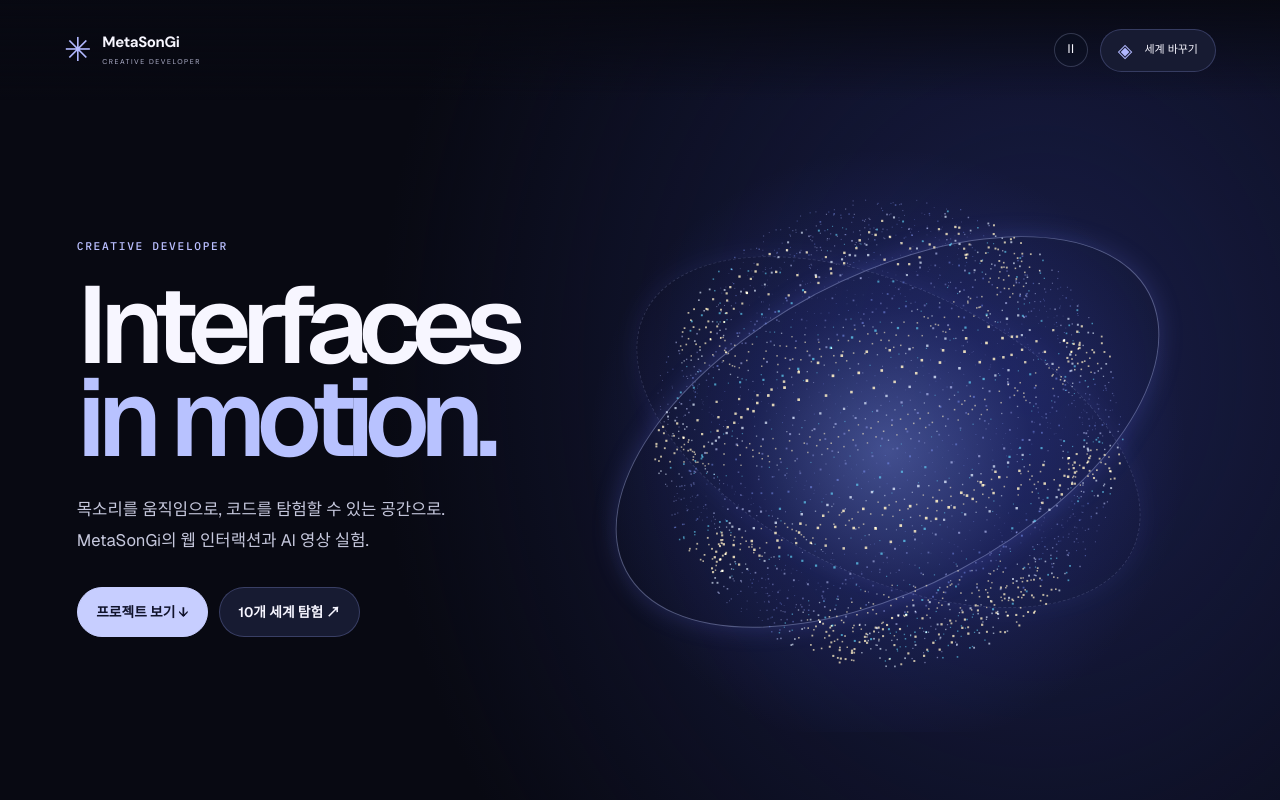
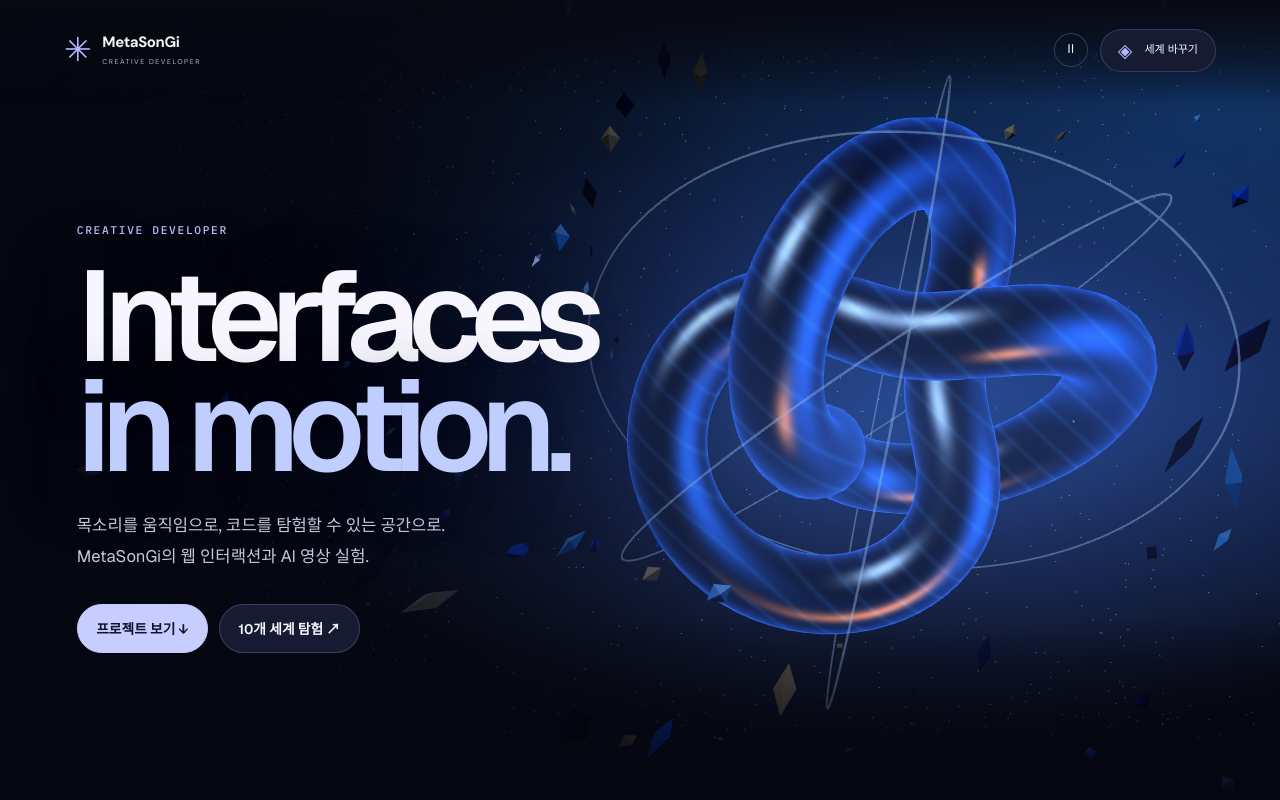
Before and after one commit to MetaSonGi/metasongi-motion-portfolio, a plain HTML site: page docs/index.html in a window 1280 px wide. Shown: the top 800 px of the page. Drawn offline with nearby package versions, Linux system fonts and the light colour scheme; animation ran at ten frames a second.

Commit message:
Build a cinematic WebGL opening for the portfolio

```diff
--- a/docs/experience.js
+++ b/docs/experience.js
@@ -1,4 +1,4 @@
-import { mountLanding } from './landing.js?v=motion-1';
+import { mountLanding } from './landing.js?v=motion-2';
 import { createScene } from './scenes.js?v=ten-worlds-1';
 import { worldCatalog,worldIds,buildWorldMenu } from './world-catalog.js?v=ten-worlds-1';
 import { mountExtraWorld } from './worlds-extra.js?v=ten-worlds-1';
--- /dev/null
+++ b/docs/landing-scene.js
@@ -0,0 +1,134 @@
+import * as THREE from 'three';
+
+export function createLandingScene(canvas) {
+  const renderer = new THREE.WebGLRenderer({ canvas, alpha: true, antialias: true });
+  renderer.setPixelRatio(Math.min(devicePixelRatio, 1.6));
+  renderer.toneMapping = THREE.ACESFilmicToneMapping;
+  renderer.toneMappingExposure = 1.45;
+
+  const scene = new THREE.Scene();
+  const camera = new THREE.PerspectiveCamera(43, 1, .08, 100);
+  const sculpture = new THREE.Group();
+  scene.add(sculpture);
+  const geometry = new THREE.TorusKnotGeometry(1.76, .46, 210, 18, 2, 3);
+  const surface = new THREE.ShaderMaterial({
+    uniforms: { time: { value: 0 }, travel: { value: 0 } },
+    vertexShader: `
+      varying vec3 normalView, positionView, point;
+      void main() {
+        point = position;
+        normalView = normalize(normalMatrix * normal);
+        vec4 local = modelViewMatrix * vec4(position, 1.);
+        positionView = local.xyz;
+        gl_Position = projectionMatrix * local;
+      }`,
+    fragmentShader: `
+      uniform float time, travel;
+      varying vec3 normalView, positionView, point;
+      void main() {
+        vec3 n = normalize(normalView);
+        vec3 view = normalize(-positionView);
+        vec3 mirror = reflect(-view, n);
+        float rim = pow(1. - max(0., dot(n, view)), 2.0);
+        float sheet = pow(max(0., dot(mirror, normalize(vec3(-.65,.65,.55)))), 12.);
+        float blue = pow(max(0., dot(mirror, normalize(vec3(.85,-.25,.48)))), 4.);
+        float gold = pow(max(0., dot(mirror, normalize(vec3(.2,-.85,.45)))), 22.);
+        float stripes = pow(.5 + .5 * sin(20. * point.y + 8. * point.x - time * 1.4), 12.);
+        vec3 color = vec3(.025,.045,.13) + rim * vec3(.14,.36,.9);
+        color += sheet * vec3(.72,.88,1.) + blue * vec3(.12,.37,.95);
+        color += gold * vec3(.95,.48,.17) + stripes * (.1 + travel * .42) * vec3(.22,.63,1.);
+        gl_FragColor = vec4(color, 1.);
+      }`,
+  });
+  sculpture.add(new THREE.Mesh(geometry, surface));
+
+  const rings = new THREE.Group();
+  sculpture.add(rings);
+  const ringGeometry = new THREE.TorusGeometry(3.45, .011, 5, 180);
+  const ringMaterial = new THREE.MeshBasicMaterial({ color: 0x70a4ff, transparent: true, opacity: .42 });
+  for (let index = 0; index < 3; index++) {
+    const ring = new THREE.Mesh(ringGeometry, ringMaterial);
+    ring.rotation.set(.45 + index * .47, .2 + index * .82, .3);
+    rings.add(ring);
+  }
+
+  const debris = new THREE.Group();
+  scene.add(debris);
+  const shardGeometry = new THREE.OctahedronGeometry(1);
+  const shardMaterials = [0x4d8dff, 0xaed5ff, 0x192454, 0xffbc79].map(color =>
+    new THREE.MeshStandardMaterial({ color, metalness: .72, roughness: .27, flatShading: true }));
+  const debrisPositions = [];
+  const goldenAngle = Math.PI * (3 - Math.sqrt(5));
+  for (let index = 0; index < 86; index++) {
+    const angle = index * goldenAngle;
+    const radius = 3.3 + (index % 11) * .43;
+    const shard = new THREE.Mesh(shardGeometry, shardMaterials[index % shardMaterials.length]);
+    const size = .034 + (index % 7) * .026;
+    shard.scale.set(size * (1 + index % 3), size, size * .72);
+    shard.rotation.set(angle, angle / 2, index);
+    debris.add(shard);
+    debrisPositions.push({ angle, radius, z: Math.sin(index * 12.47) * 5 });
+  }
+  scene.add(new THREE.HemisphereLight(0xabcfff, 0x272447, 2));
+  const key = new THREE.PointLight(0x5599ff, 130, 23);
+  key.position.set(2, 4, 5);
+  scene.add(key);
+
+  const starlight = new Float32Array(1500 * 3);
+  for (let index = 0; index < 1500; index++) {
+    starlight[index * 3] = Math.sin(index * 93.21) * 23;
+    starlight[index * 3 + 1] = Math.cos(index * 52.41) * 15;
+    starlight[index * 3 + 2] = -Math.abs(Math.sin(index * 1.426)) * 40 + 2;
+  }
+  const starGeometry = new THREE.BufferGeometry();
+  starGeometry.setAttribute('position', new THREE.BufferAttribute(starlight, 3));
+  const starMaterial = new THREE.PointsMaterial({ color: 0x9abfff, size: .047, transparent: true, opacity: .62 });
+  const stars = new THREE.Points(starGeometry, starMaterial);
+  scene.add(stars);
+
+  let compact = false;
+  let time = 0;
+
+  return {
+    resize(width, height) {
+      compact = width < 740;
+      camera.aspect = width / Math.max(1, height);
+      camera.updateProjectionMatrix();
+      renderer.setSize(width, height, false);
+    },
+    render(progress, dt, pointerX, pointerY) {
+      time += dt;
+      const approach = progress * progress * (3 - 2 * progress);
+      sculpture.position.set(compact ? 0 : 2.75 * (1 - approach * .8), compact ? -1.65 : .04, 0);
+      sculpture.scale.setScalar(compact ? .63 : 1);
+      sculpture.rotation.set(.22 + time * .14 + pointerY * .2, -.32 + time * .23 + pointerX * .4, -.36 + approach * 1.35);
+      rings.rotation.y = time * -.24;
+      surface.uniforms.time.value = time;
+      surface.uniforms.travel.value = approach;
+      debris.children.forEach((shard, index) => {
+        const { angle, radius, z } = debrisPositions[index];
+        const orbit = angle + time * (.14 - index % 4 * .017) + approach * .5;
+        const expansion = radius * (1 + approach * .65);
+        shard.position.set(sculpture.position.x + Math.cos(orbit) * expansion, sculpture.position.y + Math.sin(orbit) * expansion * .8, z + approach * (5 + index % 8));
+        shard.rotation.x += dt * .32;
+        shard.rotation.y += dt * .28;
+      });
+      stars.rotation.z = time * .013 + approach * .19;
+      camera.position.set(pointerX * .7 + approach * sculpture.position.x, pointerY * -.47 + approach * sculpture.position.y, (compact ? 12.4 : 11.4) - approach * 10.6);
+      camera.lookAt(camera.position.x * .78, camera.position.y * .84, -7);
+      renderer.render(scene, camera);
+    },
+    dispose() {
+      geometry.dispose();
+      surface.dispose();
+      ringGeometry.dispose();
+      ringMaterial.dispose();
+      shardGeometry.dispose();
+      shardMaterials.forEach(material => material.dispose());
+      starGeometry.dispose();
+      starMaterial.dispose();
+      renderer.dispose();
+      renderer.forceContextLoss();
+    },
+  };
+}
--- a/docs/landing.css
+++ b/docs/landing.css
@@ -84,3 +84,87 @@ body[data-world=home] .world-shortcut { display:none; }
   .landing-project:hover { transform:none; }
 }
 .landing-copy>p:not(.landing-kicker) { word-break:keep-all; }
+.landing-flight {
+  height: 176svh;
+  background: #050711;
+}
+.landing-hero {
+  --travel: 0;
+  position: sticky;
+  top: 0;
+  height: 100svh;
+  overflow: hidden;
+  grid-template-columns: minmax(0, 1fr);
+  background: #060811;
+}
+.landing-copy {
+  justify-self: start;
+  max-width: 100%;
+  transform: translateY(calc(var(--travel) * -5rem));
+  opacity: calc(1 - var(--travel) * .98);
+}
+.landing-copy h1 {
+  font-size: clamp(3.6rem, 10vw, 10.1rem);
+  text-shadow: 0 8px 70px #050714a6;
+}
+.landing-copy h1 em {
+  color: #bfcdff;
+}
+.landing-visual {
+  position: absolute;
+  inset: 0;
+  max-height: none;
+  height: 100%;
+  z-index: -1;
+  pointer-events: none;
+  background:
+    radial-gradient(ellipse at 74% 50%, #2968ff55 0, #1729774d 27%, transparent 59%),
+    radial-gradient(ellipse at 95% 16%, #123464, transparent 57%),
+    #060811;
+}
+.landing-visual.has-scene .landing-orbit { display: none; }
+.landing-visual::after {
+  content: '';
+  position: absolute;
+  inset: 0;
+  background:
+    linear-gradient(90deg, #050711e8, #050711b3 26%, #05071108 59%, transparent),
+    linear-gradient(0deg, #050711 0, transparent 23%, transparent 86%, #05071190),
+    radial-gradient(ellipse at 70% 55%, #699aff44, transparent 52%);
+}
+.landing-hero::after {
+  content: '';
+  position: absolute;
+  z-index: 0;
+  inset: 0;
+  pointer-events: none;
+  opacity: calc(var(--travel) * var(--travel) * .75);
+  background: radial-gradient(ellipse at 58% 53%, #b0dcff 0%, #2762eeb3 19%, transparent 71%);
+}
+.landing-work {
+  position: relative;
+  background: radial-gradient(ellipse at 70% 0, #1d2c65 0, transparent 53%), #080912;
+}
+.static-flight { height: auto; }
+.static-flight .landing-hero { position: relative; height: auto; }
+.motion-paused .landing-flight { height: auto; }
+.motion-paused .landing-hero { position: relative; }
+@media(max-width:740px) {
+  .landing-hero { align-content: start; padding-top: clamp(5rem, 13svh, 7rem); }
+  .landing-copy { padding-top: 0; }
+  .landing-copy h1 { font-size: clamp(3.3rem, 13vw, 6rem); margin-block: .8rem 1rem; }
+  .landing-actions { margin-top: 1rem; }
+  .landing-visual {
+    background: radial-gradient(ellipse at 50% 71%, #295bca77, transparent 52%), #060811;
+  }
+  .landing-visual::after {
+    background: linear-gradient(180deg, #050711d9 0, #0507116b 39%, transparent 60%, #050711 100%);
+  }
+}
+@media(prefers-reduced-motion:reduce) {
+  .landing-flight { height: auto; }
+  .landing-hero { position: relative; }
+  .landing-copy { transform: none; opacity: 1; }
+  .landing-hero::after { opacity: 0; }
+}
+.landing-copy:focus-within { opacity: 1; transform: none; }
--- a/docs/landing.js
+++ b/docs/landing.js
@@ -1,3 +1,4 @@
+import { createLandingScene } from './landing-scene.js?v=motion-2';
 import { projects, profileURL, tags } from './content.js?v=ten-worlds-1';
 import { createScope, mountProjectViewer } from './world-utils.js?v=ten-worlds-1';
 
@@ -5,7 +6,7 @@ export function mountLanding(root, { openMenu, isPaused }) {
   const scope = createScope();
   root.innerHTML = `
     <div class="landing">
-      <section class="landing-hero" aria-labelledby="landing-title">
+      <div class="landing-flight"><section class="landing-hero" aria-labelledby="landing-title">
         <div class="landing-copy">
           <p class="landing-kicker">CREATIVE DEVELOPER</p>
           <h1 id="landing-title">Interfaces<br><em>in motion.</em></h1>
@@ -19,7 +20,7 @@ export function mountLanding(root, { openMenu, isPaused }) {
           <div class="landing-orbit" aria-hidden="true"></div>
           <canvas aria-hidden="true"></canvas>
         </div>
-      </section>
+      </section></div>
       <section id="selected-work" class="landing-work" aria-labelledby="work-title">
         <h2 id="work-title">Selected work</h2>
         <div class="landing-projects">${projects.map(project => `
@@ -39,94 +40,70 @@ export function mountLanding(root, { openMenu, isPaused }) {
   root.querySelectorAll('[data-landing-worlds]').forEach(button => scope.on(button, 'click', openMenu));
   mountProjectViewer(root, scope);
 
-  const visual = root.querySelector('.landing-visual');
-  const canvas = visual.querySelector('canvas');
-  const context = canvas.getContext('2d');
-  if (!context) return () => scope.dispose();
+  const flight = root.querySelector('.landing-flight');
+  const hero = flight.querySelector('.landing-hero');
+  const visual = hero.querySelector('.landing-visual');
+  const motion = matchMedia('(prefers-reduced-motion: reduce)');
+  let scene;
+  try {
+    scene = createLandingScene(visual.querySelector('canvas'));
+    visual.classList.add('has-scene');
+  } catch {
+    flight.classList.add('static-flight');
+    return () => scope.dispose();
+  }
 
-  const goldenAngle = Math.PI * (3 - Math.sqrt(5));
-  const particles = Array.from({ length: 3100 }, (_, index) => {
-    const y = 1 - 2 * (index + .5) / 3100;
-    const ring = Math.sqrt(1 - y * y);
-    const angle = index * goldenAngle;
-    return { x: Math.cos(angle) * ring, y, z: Math.sin(angle) * ring, angle };
-  });
-  let width = 0;
-  let height = 0;
   let frame = 0;
-  let yaw = .35;
-  let pitch = -.13;
+  let last = performance.now();
   let pointerX = 0;
   let pointerY = 0;
-  let last = 0;
+  let smoothX = 0;
+  let smoothY = 0;
   let progress = 0;
-  const motion = matchMedia('(prefers-reduced-motion: reduce)');
 
-  function draw(phase) {
-    context.clearRect(0, 0, width, height);
-    context.globalCompositeOperation = "lighter";
-    const radius = Math.min(width, height) * (.348 + phase * .04);
-    const cx = Math.cos(pitch);
-    const sx = Math.sin(pitch);
-    const cy = Math.cos(yaw);
-    const sy = Math.sin(yaw);
-    const colors = ['#a2adff', '#829aff', '#c2caff', '#65daff', '#e1edff', '#fff0c6'];
-    for (const point of particles) {
-      const ripple = 1 + .07 * Math.sin(point.y * 17 + point.angle * .09 + yaw * 3);
-      const x = (point.x * cy - point.z * sy) * ripple;
-      const z = (point.x * sy + point.z * cy) * ripple;
-      const y = point.y * ripple;
-      const depth = z * cx + y * sx;
-      const perspective = 3.5 / (3.5 - depth);
-      const spread = 1 + phase * (.3 + .3 * Math.sin(point.angle));
-      const px = width / 2 + x * radius * perspective * spread;
-      const py = height / 2 + (y * cx - z * sx) * radius * perspective;
-      const light = (Math.sin(point.y * 12 + point.x * 4 + yaw * 4) + 1) / 2;
-      const size = .65 + Math.max(0, depth) * 1.15 + light * .9;
-      context.globalAlpha = .16 + (.2 + .55 * light) * perspective / 1.4;
-      context.fillStyle = colors[Math.min(5, Math.floor(light * 6))];
-      context.fillRect(px, py, size, size);
-    }
-    context.globalAlpha = 1;
+  function resize() {
+    scene.resize(hero.clientWidth, hero.clientHeight);
+    scene.render(progress, 0, smoothX, smoothY);
   }
 
-  function resize() {
-    const bounds = visual.getBoundingClientRect();
-    const ratio = Math.min(devicePixelRatio, 2);
-    width = bounds.width;
-    height = bounds.height;
-    canvas.width = Math.round(width * ratio);
-    canvas.height = Math.round(height * ratio);
-    context.setTransform(ratio, 0, 0, ratio, 0, 0);
-    draw(progress);
+  function render(now) {
+    const dt = Math.min((now - last) / 1000, .05);
+    last = now;
+    const rect = flight.getBoundingClientRect();
+    if (!motion.matches && rect.bottom > 0 && !document.hidden) {
+      const scrollRange = Math.max(1, flight.offsetHeight - hero.offsetHeight);
+      const paused = isPaused();
+      progress = paused ? 0 : Math.max(0, Math.min(1, -rect.top / scrollRange));
+      const movement = paused ? 0 : dt;
+      smoothX += (pointerX - smoothX) * movement * 5;
+      smoothY += (pointerY - smoothY) * movement * 5;
+      hero.style.setProperty('--travel', String(progress));
+      scene.render(progress, movement, smoothX, smoothY);
+    }
+    frame = requestAnimationFrame(render);
   }
 
-  function tick(now) {
-    const dt = Math.min((now - last) / 1000, .04);
-    last = now;
-    if (!isPaused() && !motion.matches && !document.hidden && visual.getBoundingClientRect().bottom > 0) {
-      const target = Math.min(1, scrollY / Math.max(1, visual.offsetHeight));
-      progress += (target - progress) * Math.min(1, dt * 5);
-      yaw += dt * (.22 + pointerX * .5 + progress * .4);
-      pitch += (pointerY * .38 - .13 - pitch) * Math.min(1, dt * 4);
-      draw(progress);
-    }
-    frame = requestAnimationFrame(tick);
-  }
-
-  scope.on(visual, 'pointermove', event => {
-    const rect = visual.getBoundingClientRect();
+  scope.on(hero, 'pointermove', event => {
+    if (event.pointerType !== 'mouse') return;
+    const rect = hero.getBoundingClientRect();
     pointerX = (event.clientX - rect.left) / rect.width - .5;
     pointerY = (event.clientY - rect.top) / rect.height - .5;
   }, { passive: true });
-  scope.on(visual, 'pointerleave', () => { pointerX = 0; pointerY = 0; });
+  scope.on(hero, 'pointerleave', () => { pointerX = 0; pointerY = 0; });
+  scope.on(motion, 'change', () => {
+    if (!motion.matches) return;
+    progress = 0;
+    hero.style.setProperty('--travel', '0');
+    scene.render(0, 0, 0, 0);
+  });
   const observer = new ResizeObserver(resize);
-  observer.observe(visual);
+  observer.observe(hero);
   resize();
-  frame = requestAnimationFrame(tick);
+  frame = requestAnimationFrame(render);
   scope.add(() => {
     observer.disconnect();
     cancelAnimationFrame(frame);
+    scene.dispose();
   });
   return () => scope.dispose();
 }
```
Also changed, not shown: docs/index.html (+1 -1 lines).
